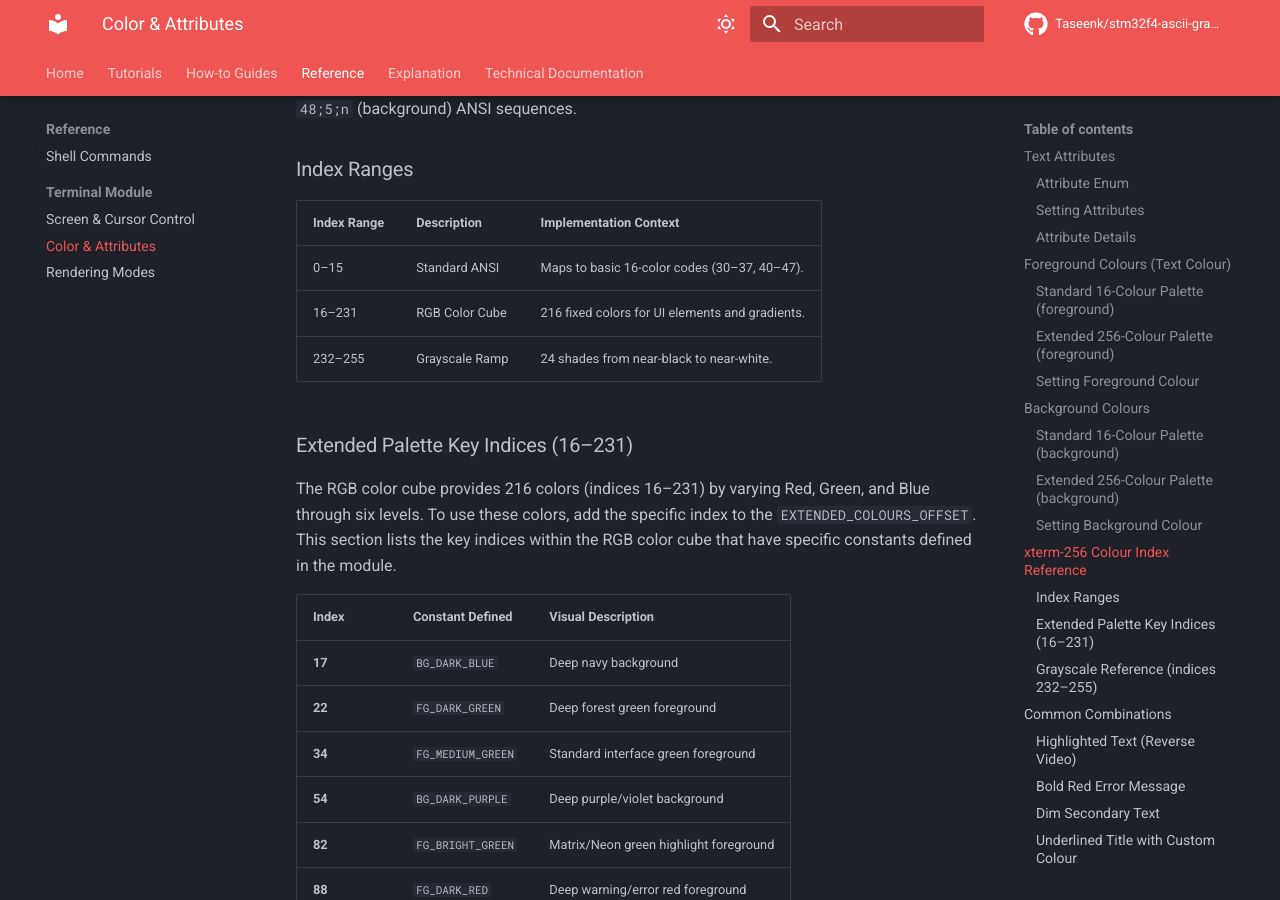
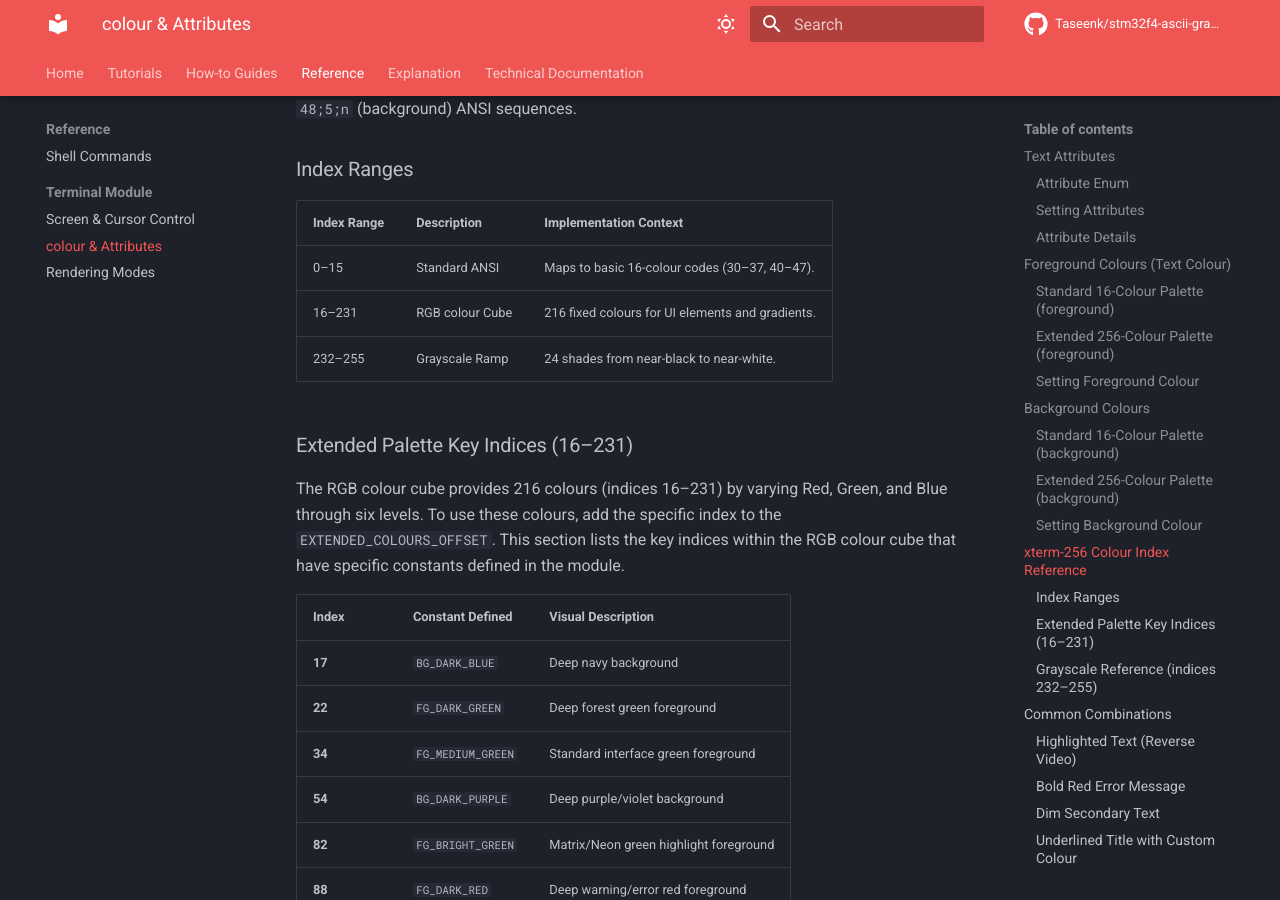
Before and after one commit to Taseenk/stm32f4-ascii-graphics-demo, an MkDocs documentation site: the page built from Docs/Reference/terminal-colour-attributes.md, in a window 1280 px wide and 900 px high, scrolled down 4894 px. Built offline with MkDocs 1.6.1 and Material for MkDocs 9.7.7, drawn with Linux system fonts in a browser that asks for light colours; comment, search, counter and statistics services are not loaded.

Commit message:
docs(mkdocs): Update spelling of "color" to "colour" for consistency in theme configuration and navigation and add see also section for ``terminal-screen-cursor.md`

```diff
--- a/Docs/Reference/terminal-color-attributes.md
+++ b/Docs/Reference/terminal-colour-attributes.md
@@ -181,13 +181,13 @@ The extended palette is accessed by adding a specific index to `EXTENDED_COLOURS
 
 | Index Range | Description | Implementation Context |
 | :--- | :--- | :--- |
-| 0–15 | Standard ANSI | Maps to basic 16-color codes (30–37, 40–47). |
-| 16–231 | RGB Color Cube | 216 fixed colors for UI elements and gradients. |
+| 0–15 | Standard ANSI | Maps to basic 16-colour codes (30–37, 40–47). |
+| 16–231 | RGB colour Cube | 216 fixed colours for UI elements and gradients. |
 | 232–255 | Grayscale Ramp | 24 shades from near-black to near-white. |
 
 ### Extended Palette Key Indices (16–231)
 
-The RGB color cube provides 216 colors (indices 16–231) by varying Red, Green, and Blue through six levels. To use these colors, add the specific index to the `EXTENDED_COLOURS_OFFSET`. This section lists the key indices within the RGB color cube that have specific constants defined in the module.
+The RGB colour cube provides 216 colours (indices 16–231) by varying Red, Green, and Blue through six levels. To use these colours, add the specific index to the `EXTENDED_COLOURS_OFFSET`. This section lists the key indices within the RGB colour cube that have specific constants defined in the module.
 
 | Index | Constant Defined | Visual Description |
 | :--- | :--- | :--- |
--- a/mkdocs.yml
+++ b/mkdocs.yml
@@ -10,7 +10,7 @@ repo_url: https://github.com/Taseenk/stm32f4-ascii-graphics-demo
 theme:
   name: material
   palette:
-    # Dark mode color scheme configuration
+    # Dark mode colour scheme configuration
     - scheme: slate
       primary: red
       accent: deep orange
@@ -18,7 +18,7 @@ theme:
         icon: material/weather-sunny
         name: Switch to light mode
 
-    # Light mode color scheme configuration
+    # Light mode colour scheme configuration
     - scheme: default
       primary: red
       accent: deep orange
@@ -92,7 +92,7 @@ nav:
     - Shell Commands: Reference/shell-commands.md
     - Terminal Module:
       - Screen & Cursor Control: Reference/terminal-screen-cursor.md
-      - Color & Attributes: Reference/terminal-color-attributes.md
+      - colour & Attributes: Reference/terminal-colour-attributes.md
       - Rendering Modes: Reference/terminal-rendering.md
 
   - Explanation:
```
Also changed, not shown: Docs/Reference/terminal-screen-cursor.md (+2 -2 lines).
